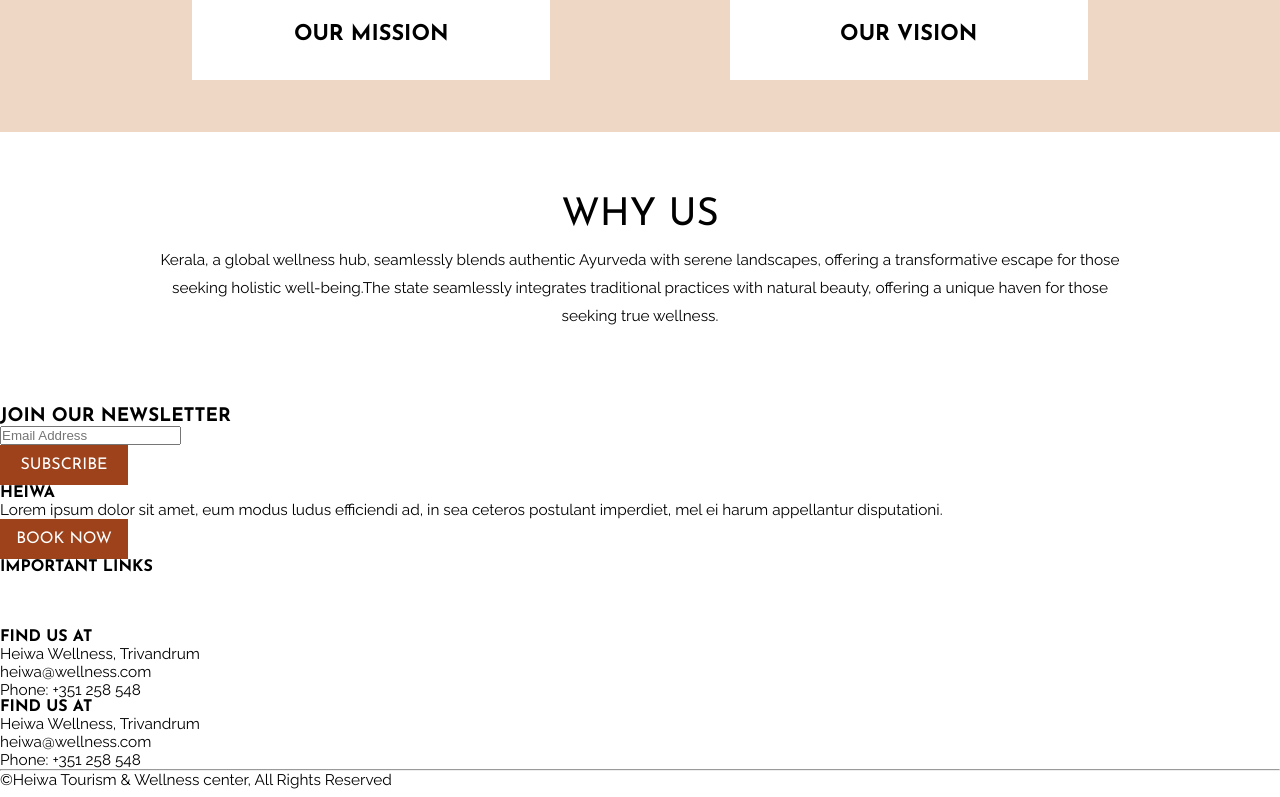
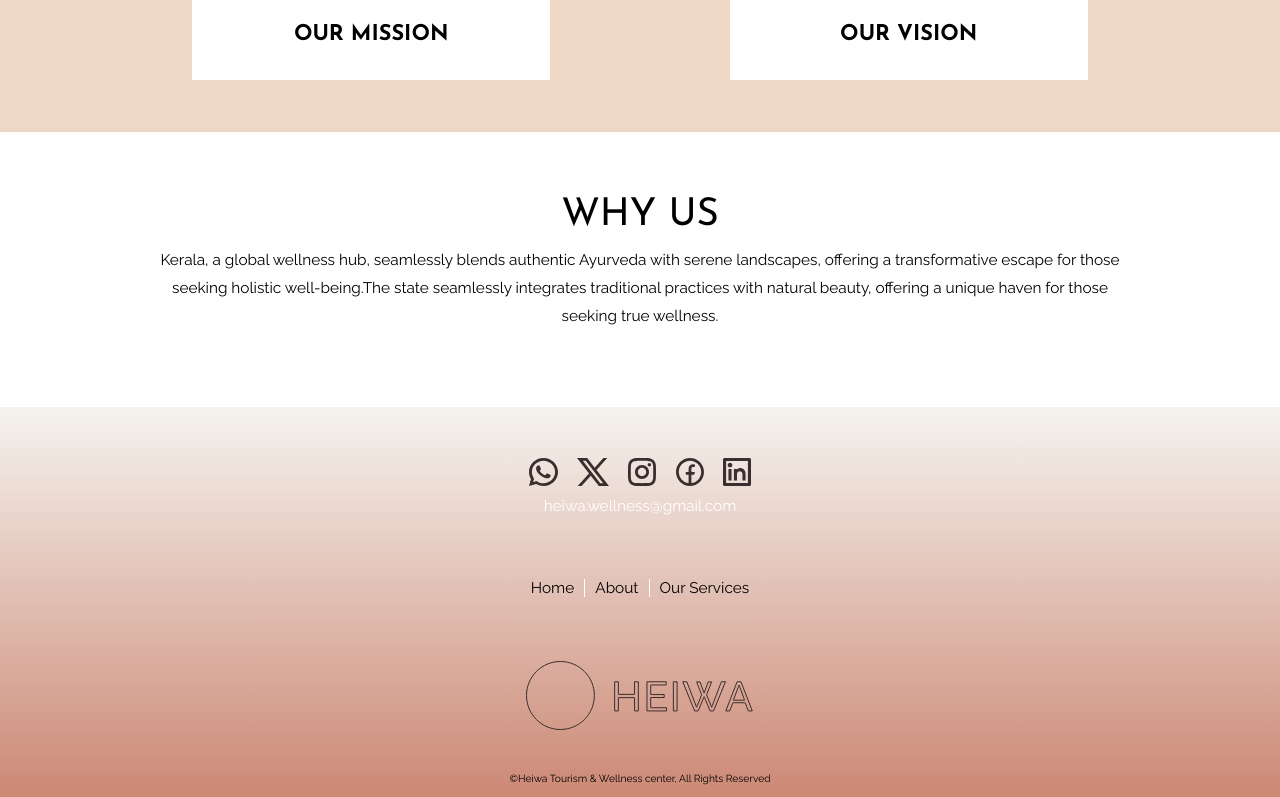
Before and after one commit to amal-selvakumar/Heiwa, a React (Create React App) app: page / in a window 1280 px wide. Shown: the part 4783-5580 px from the top of the page. Built offline with nearby package versions, Linux system fonts and the light colour scheme.

Commit message:
Change footer design.

```diff
--- a/src/components/Footer/Footer.css
+++ b/src/components/Footer/Footer.css
@@ -1,116 +1,73 @@
-/* footer {
-    height: 90vh;
-    padding: 4vw 8vw;
-    background-color: var(--p4);
-
-    background-image: url('../../assets/footer-graphic.svg');
-    background-repeat: no-repeat;
-    background-position: left;
-    background-position-y: bottom;
-
+footer {
+    height: auto;
+    padding: 4vw 8vw 1vw 8vw;
+    /* background-color: var(--p4); */
+    background-image: linear-gradient(to top, var(--p4) 0%, var(--p5) 100%);
     display: flex;
     flex-direction: column;
+    align-items: center;
 }
 
-.join-our-newsletter {
+.footer-wrapper {
     display: flex;
-    flex: 1;
     flex-direction: column;
-    text-align: center;
+    align-items: center;
+    justify-content: space-between;
 }
 
-.join-our-newsletter h3 {
-    font-size: var(--h4Size);
-    font-weight: 400;
+.social-media-images {
+    display: flex;
+    gap: 1.5vw;
+    justify-content: space-between;
 }
 
-.input-button-combo {
-    display: flex;
-    justify-content: center;
-    gap: 2%;
-    padding-top: 2%;
+.social-media-images img {
+    max-width: 100%;
+    height: auto;
+    object-fit: contain;
+    transition: transform 0.3s ease;
 }
 
-.email-address-input {
-    width: 20vw;
-    padding-left: 1vw;
-} */
-
-
-/* 4 SECTIONS */
-
-/* .footer-sections-container {
-    padding-top: 5%;
-    display: flex;
-    flex: 2;
-    justify-content: space-between;
-}
-.footer-section-1 {
-    flex-basis: 30%;
-    line-height: 2;
+.social-media-images img:hover {
+    transform: scale(1.2);
 }
 
-.footer-section-2 {
-    flex-basis: 20%;
-    line-height: 2;
-}
-.footer-section-3 {
-    flex-basis: 20%;
-    line-height: 2;
-}
-.footer-section-4 {
-    line-height: 2;
+.company-email {
+    padding-top: 0.5vw;
+    transition: font-weight 0.3s ease;
 }
 
-.footer-section-1 h4, .footer-section-2 h4,.footer-section-3 h4,.footer-section-4 h4 {
-    padding-bottom: 3%;
+.company-email:hover {
+    font-weight: 600;
 }
 
-.footer-section-1 p {
-    padding-bottom: 5%;
-} */
+.important-links {
+    padding-top: 5vw;
+    display: flex;
+}
 
-/* Style for the sliding line */
-/* .footer-section-2 p {
-    position: relative;
-    text-decoration: none;
+.important-links p {
     color: black;
 }
 
-.footer-section-2 p::before {
-    content: '';
-    position: absolute;
-    bottom: -2px;
-    left: 0;
-    width: 10%;
-    height: 1px;
-    background-color: black;
-    transition: width 0.3s ease;
+.important-links a:not(:last-child) {
+    border-right: 1px solid #ffffff;
+    padding-right: 10px;
 }
 
-.footer-section-2 p:hover::before {
-    width: 6vw;
+.important-links a:not(:first-child) {
+    padding-left: 10px;
 }
 
-
-a {
-    color: black;
-} */
-
-
-
-
-/* COPYRIGHTS */
-/* .copyrights-container {
-    display: flex;
-    flex-direction: column;
-    justify-content: center;
-    align-items: center;
+.footer-logo {
+    padding-top: 5vw;
+}
+.footer-logo img {
+    max-width: 100%;
+    height: auto;
 }
 
-.divider {
-    width: 25%;
+.copyrights {
+    padding-top: 3vw;
+    font-size: 0.8vw;
 }
-.copyrights-container p {
-    padding-top: 2%;
-} */
--- a/src/components/Footer/Footer.jsx
+++ b/src/components/Footer/Footer.jsx
@@ -1,72 +1,58 @@
 import React from "react";
 import { Link } from "react-router-dom";
-import Buttons from "../Buttons/Buttons";
+import Facebook from "../../assets/footer/facebook-svg.svg";
+import footerLogo from "../../assets/footer/footerLogo.svg";
+import Insta from "../../assets/footer/insta-svg.svg";
+import Linkedin from "../../assets/footer/linkedin-svg.svg";
+import WhatsApp from "../../assets/footer/whatsapp-svg.svg";
+import Xtwitter from "../../assets/footer/x-svg.svg";
 import "./Footer.css";
 
 function Footer() {
   return (
-    <div>
     <footer>
-        {/* Join Our Newsletter */}
-        <div className="join-our-newsletter">
-          <h3>JOIN OUR NEWSLETTER</h3>
-          <div className="input-button-combo">
-            <input
-              className="email-address-input"
-              placeholder="Email Address"
-            ></input>
-            <Buttons size="medium" text="SUBSCRIBE" />
-          </div>
-        </div>
-
-        {/* 4 sections here */}
-        <div className="footer-sections-container">
-          <div className="footer-section-1">
-            <h4>HEIWA</h4>
-            <p>
-              Lorem ipsum dolor sit amet, eum modus ludus efficiendi ad, in sea
-              ceteros postulant imperdiet, mel ei harum appellantur
-              disputationi.
-            </p>
-            <Buttons size="medium" text="BOOK NOW" />
-          </div>
-
-          <div className="footer-section-2">
-            <h4>IMPORTANT LINKS</h4>
+      <div className="footer-wrapper">
+        <div className="social-media-images">
           <Link to="/about">
-              <p>About Us</p>
+            <img src={WhatsApp} alt="WhatsApp svg"></img>
           </Link>
           <Link to="/about">
-              <p>Book Online</p>
+            <img src={Xtwitter} alt="Xtwitter svg"></img>
           </Link>
           <Link to="/about">
-              <p>Select Stay</p>
+            <img src={Insta} alt="Insta svg"></img>
+          </Link>
+          <Link to="/about">
+            <img src={Facebook} alt="Facebook svg"></img>
+          </Link>
+          <Link to="/about">
+            <img src={Linkedin} alt="LinkedIn svg"></img>
           </Link>
         </div>
-
-          <div className="footer-section-3">
-            <h4>FIND US AT</h4>
-            <p>Heiwa Wellness, Trivandrum</p>
-            <p>heiwa@wellness.com</p>
-            <p>Phone: +351 258 548</p>
+        <a href="mailto:heiwa.wellness@gmail.com">
+          <p className="black company-email">heiwa.wellness@gmail.com</p>
+        </a>
+        <div className="important-links">
+          <Link to="/">
+            <p>Home</p>
+          </Link>
+          <Link to="/about">
+            <p>About</p>
+          </Link>
+          <Link to="/">
+            <p>Our Services</p>
+          </Link>
         </div>
-
-          <div className="footer-section-4">
-            <h4>FIND US AT</h4>
-            <p>Heiwa Wellness, Trivandrum</p>
-            <p>heiwa@wellness.com</p>
-            <p>Phone: +351 258 548</p>
+        <div className="footer-logo">
+          <Link to={"/"}>
+            <img src={footerLogo} alt="footerLogo"></img>
+          </Link>
         </div>
-
-        </div>
-
-        {/* Copyrights */}
-        <div className="copyrights-container">
-          <hr className="divider" />
-          <p>©Heiwa Tourism & Wellness center, All Rights Reserved</p>
+        <p className="black copyrights">
+          ©Heiwa Tourism & Wellness center, All Rights Reserved
+        </p>
       </div>
     </footer>
-    </div>
   );
 }
 
--- a/src/components/Footer/Footer1.css
+++ /dev/null
@@ -1,7 +0,0 @@
-.footer-1 {
-    height: 60vh;
-    padding: 4vw 8vw;
-    background-color: var(--p4);
-    display: flex;
-    flex-direction: column;
-}
--- a/src/components/Footer/Footer1.jsx
+++ /dev/null
@@ -1,8 +0,0 @@
-import React from "react";
-import "./Footer1.css";
-
-function Footer1() {
-  return <footer className="footer-1"></footer>;
-}
-
-export default Footer1;
```
Lines whose indentation alone changed are shown as unchanged.
